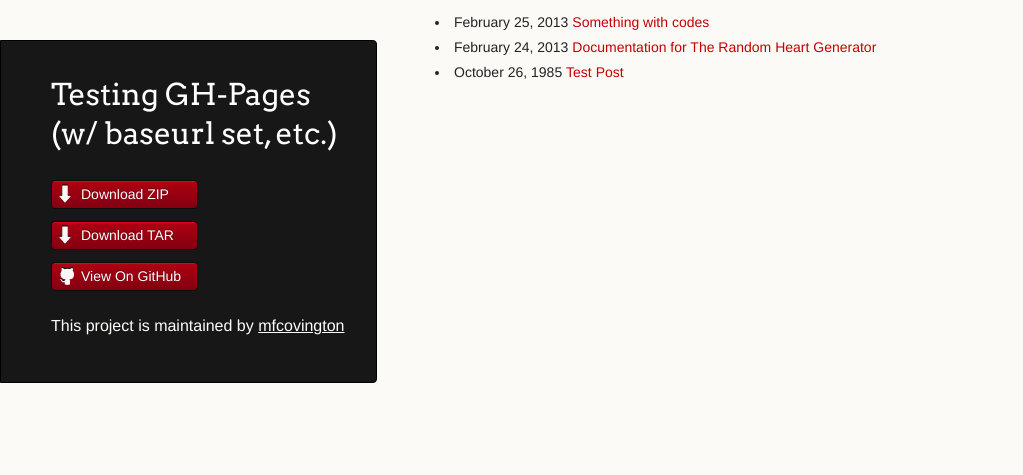
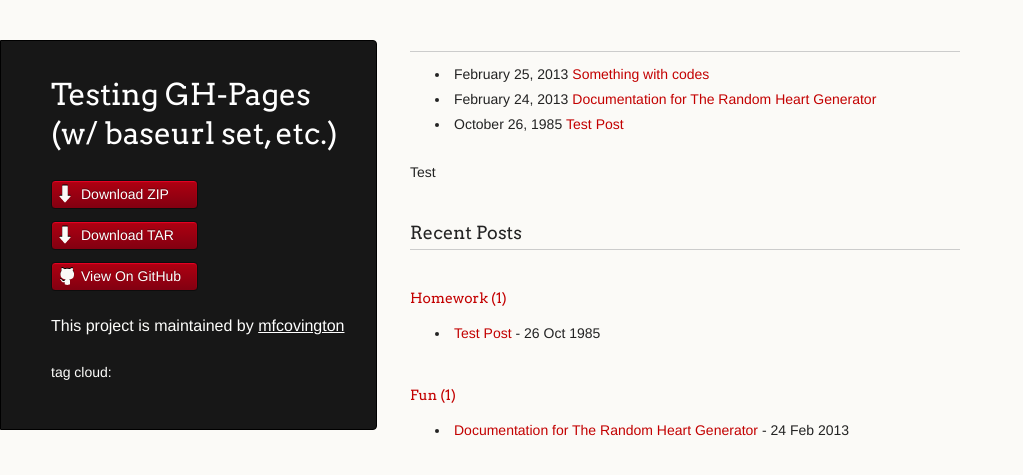
Before and after one commit to mfcovington/gh-pages-test, a Jekyll site: the page built from index.html, in a window 1280 px wide. Shown: the top 475 px of the page, without its empty margins (0-1023 px from the left). Built offline with Jekyll 4.4.1, drawn with Linux system fonts in a browser that asks for light colours; Markdown is read by kramdown in place of the engine named in the settings.

Commit message:
looking OK

```diff
--- a/_config.yml
+++ b/_config.yml
@@ -1,7 +1,8 @@
 name: My GitHub Pages Test Site
 baseurl: /gh-pages-test
 figurl: /gh-pages-test/figure
-permalink: /:year/:title/
+# permalink: /:year/:title/
+permalink: pretty
 pygments: true
 markdown: redcarpet
 auto: true
--- a/_layouts/layout.html
+++ b/_layouts/layout.html
@@ -30,7 +30,8 @@
 
         <p class="header">This project is maintained by <a class="header name" href="https://github.com/mfcovington">mfcovington</a></p>
 
-
+      <p>tag cloud:</p>
+      {{ tag_cloud }}
       </header>
       <section>
         {{ content }}
@@ -38,6 +39,7 @@
 <!--       <footer>
         <p><small>Hosted on <a href="https://pages.github.com">GitHub Pages</a> using the Dinky theme</small></p>
       </footer> -->
+
     </div>
     <!--[if !IE]><script>fixScale(document);</script><![endif]-->
 
--- a/_posts/1985-10-26-Test-Post.md
+++ b/_posts/1985-10-26-Test-Post.md
@@ -1,6 +1,7 @@
 ---
 layout: post
 title: Test Post
+categories: Homework
 ---
 
 This is a test post writen in markdown. To learn more about markdown check out the [documentation](http://daringfireball.net/projects/markdown/) on [Daring Fireball](http://daringfireball.net/).
--- a/_posts/2013-02-24-Heart-Doc.md
+++ b/_posts/2013-02-24-Heart-Doc.md
@@ -1,6 +1,8 @@
 ---
 title: Documentation for The Random Heart Generator
 layout: post
+categories: Fun
+tags: ggplot2
 ---
 
 # The Random Heart Generator
--- a/index.html
+++ b/index.html
@@ -1,5 +1,5 @@
 ---
-layout: layout
+layout: post
 title: Testing GH-Pages (w/ baseurl set, etc.)
 ---
 
@@ -13,4 +13,16 @@
       {% endfor %}
     </ul>
   </div>
+  <p>Test</p>
+  <div class="categories">
+    <h3>Recent Posts</h3>
+    {% for category in site.categories %}
+      <h4><a href="{{ site.baseurl }}/categories/{{ category | first | slugize }}">{{ category | first }} ({{ category | last | size }})</a></h4>
+      <ul>
+        {% for post in category.last %}
+          <li><a href="{{ site.baseurl }}{{ post.url }}">{{ post.title }}</a> - {{ post.date | date_to_string }}</li>
+        {% endfor %}
+      </ul>
+    {% endfor %}
+  </div>
 </div>
```
